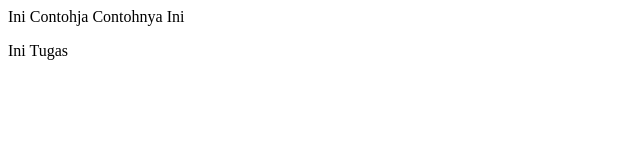
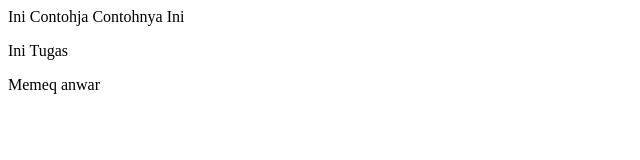
Before and after one commit to ikydhana/contoh, a plain HTML site: page index.html in a window 1280 px wide. Shown: the whole page, without its empty margins (0-640 px from the left). Drawn offline with Linux system fonts and the light colour scheme.

Commit message:
sudah ditambahkan memeqnya

```diff
--- a/index.html
+++ b/index.html
@@ -3,5 +3,6 @@
 <tittle>Contohnya Ini</tittle>
 <body>
   <p>Ini Tugas</p>
+	<p>Memeq anwar</p>
 </body>
 </html>
```
